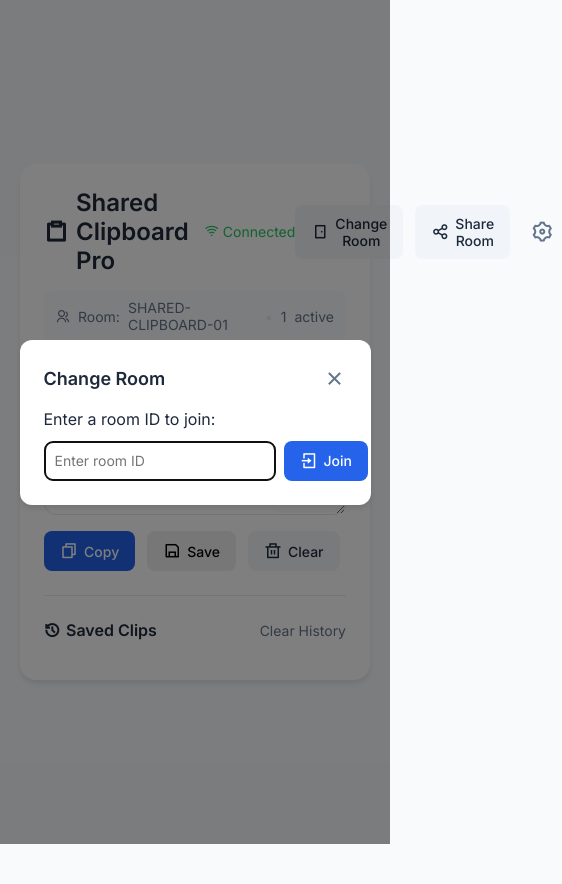
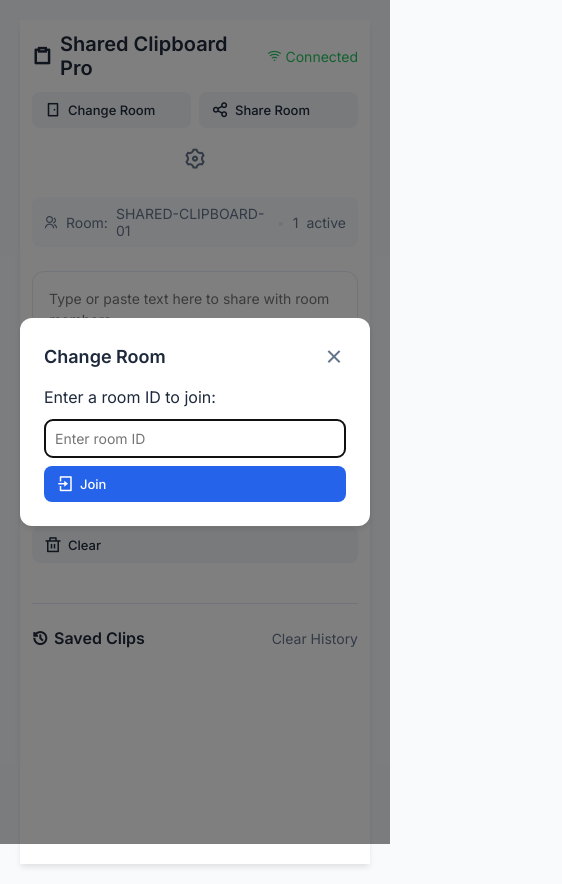
Before and after one commit to mhimanshu712/passwordMan, a website: page password-manager/public/index.html in a window 390 px wide. Both pictures are taken after a click on the button "Change Room". Shown: the whole page, 562 px wide, since content can reach past the window. Before the commit the page ends 844 px from the top, so only its background shows below. Drawn offline with nearby package versions, Linux system fonts and the light colour scheme; no server answers.

Commit message:
made ui responsive

```diff
--- a/password-manager/public/clipboard.css
+++ b/password-manager/public/clipboard.css
@@ -370,3 +370,99 @@
         opacity: 1;
     }
 }
+
+/* Responsive styles */
+@media screen and (max-width: 768px) {
+    .clipboard-container {
+        padding: 12px;
+        max-width: 100%;
+        margin: 0;
+        height: 100vh;
+        border-radius: 0;
+    }
+
+    .header {
+        flex-direction: column;
+        gap: 12px;
+        align-items: flex-start;
+    }
+
+    .header h1 {
+        font-size: 1.25rem;
+    }
+
+    .header-right {
+        width: 100%;
+        justify-content: space-between;
+    }
+
+    .action-btn {
+        padding: 8px 12px;
+        font-size: 13px;
+    }
+
+    .button-group {
+        flex-wrap: wrap;
+    }
+
+    .textarea-wrapper {
+        min-height: 200px;
+    }
+
+    .modal-content {
+        width: 90%;
+        margin: 20px;
+        max-height: 90vh;
+    }
+
+    .share-input {
+        flex-direction: column;
+        gap: 8px;
+    }
+
+    .share-input input {
+        width: 100%;
+    }
+
+    .share-input button {
+        width: 100%;
+    }
+
+    .room-info {
+        font-size: 0.875rem;
+    }
+
+    .history-section {
+        margin-top: 16px;
+    }
+
+    .clip-history {
+        max-height: 200px;
+    }
+
+    .clip-item {
+        padding: 8px;
+    }
+}
+
+/* Additional small screen adjustments */
+@media screen and (max-width: 480px) {
+    .header-right {
+        flex-wrap: wrap;
+        gap: 8px;
+    }
+
+    .header-right button {
+        flex: 1;
+        min-width: calc(50% - 4px);
+    }
+
+    .button-group {
+        gap: 8px;
+    }
+
+    .button-group button {
+        flex: 1;
+        min-width: calc(50% - 4px);
+    }
+}
```
